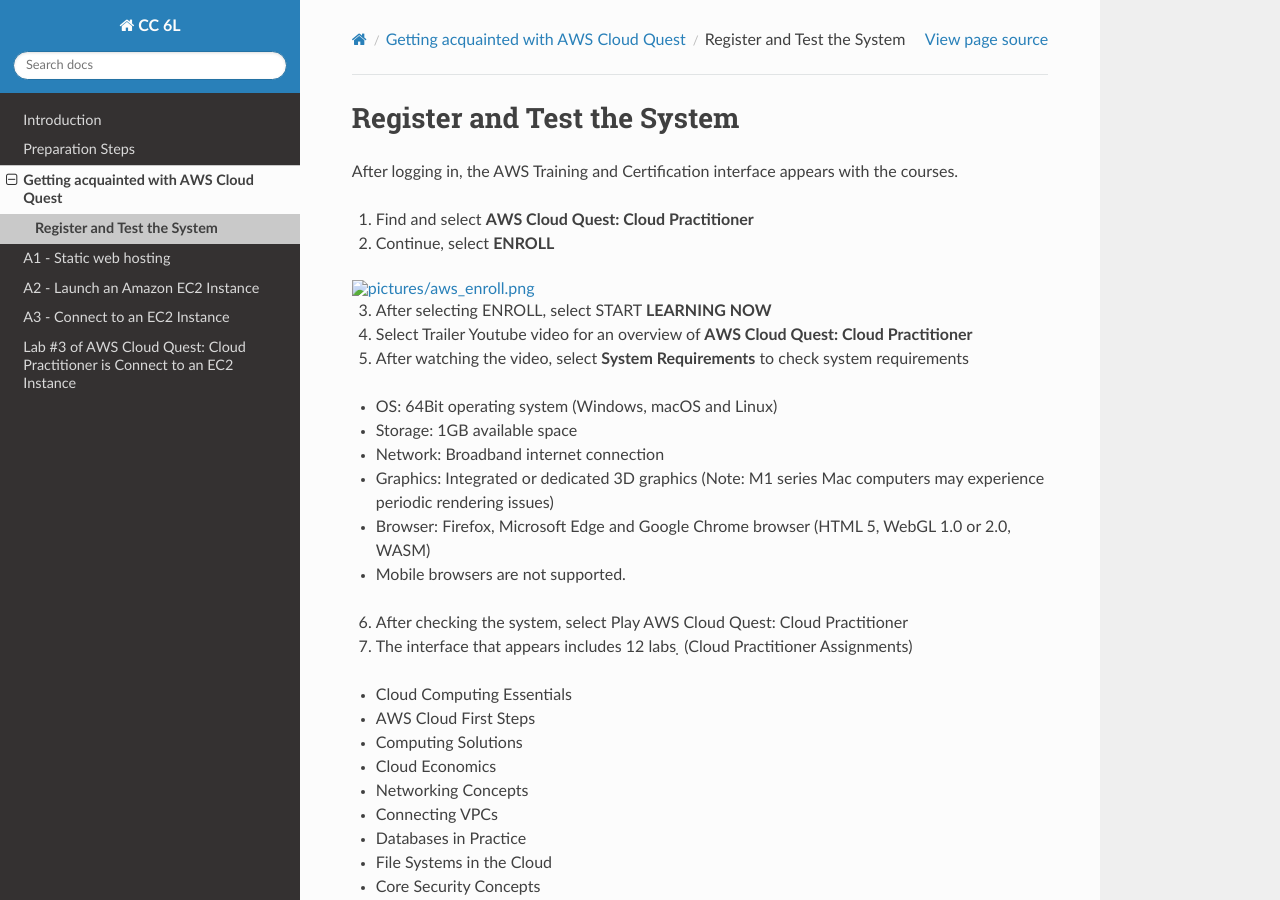
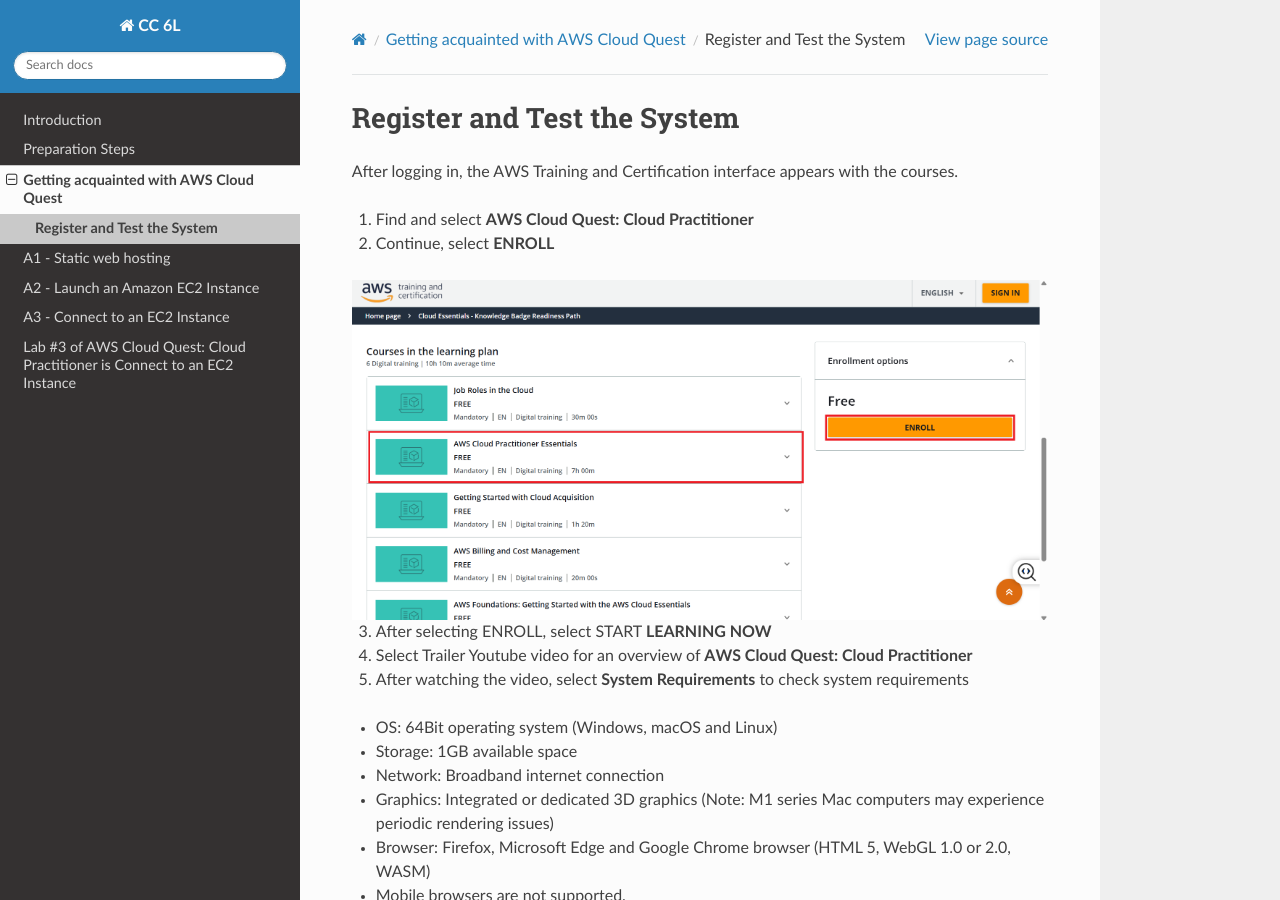
Before and after one commit to user-5005/Aws-Cloud_Practitioner, a Sphinx documentation site: the page built from docs/source/register_and_test_the_system.rst, in a window 1280 px wide and 900 px high. Built offline with Sphinx 7.4.7 and the Read the Docs theme 3.1.0, drawn with Linux system fonts in a browser that asks for light colours.

Commit message:
Update register_and_test_the_system.rst

```diff
--- a/docs/source/register_and_test_the_system.rst
+++ b/docs/source/register_and_test_the_system.rst
@@ -5,7 +5,7 @@
 1. Find and select **AWS Cloud Quest: Cloud Practitioner**
 2. Continue, select **ENROLL**
 
-.. image:: pictures/aws_enroll.png
+.. image:: pictures/Aws_enroll.png
    :align: center
    :width: 700px
 
```
